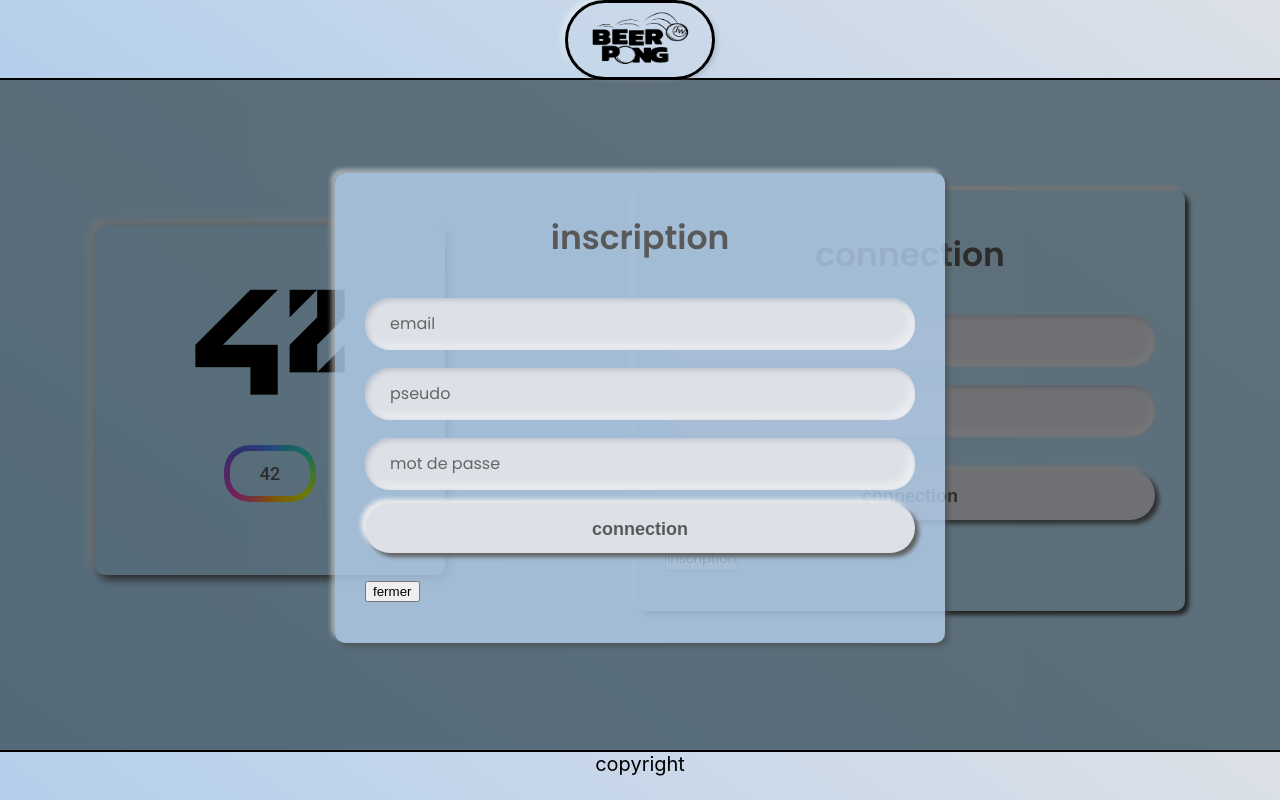
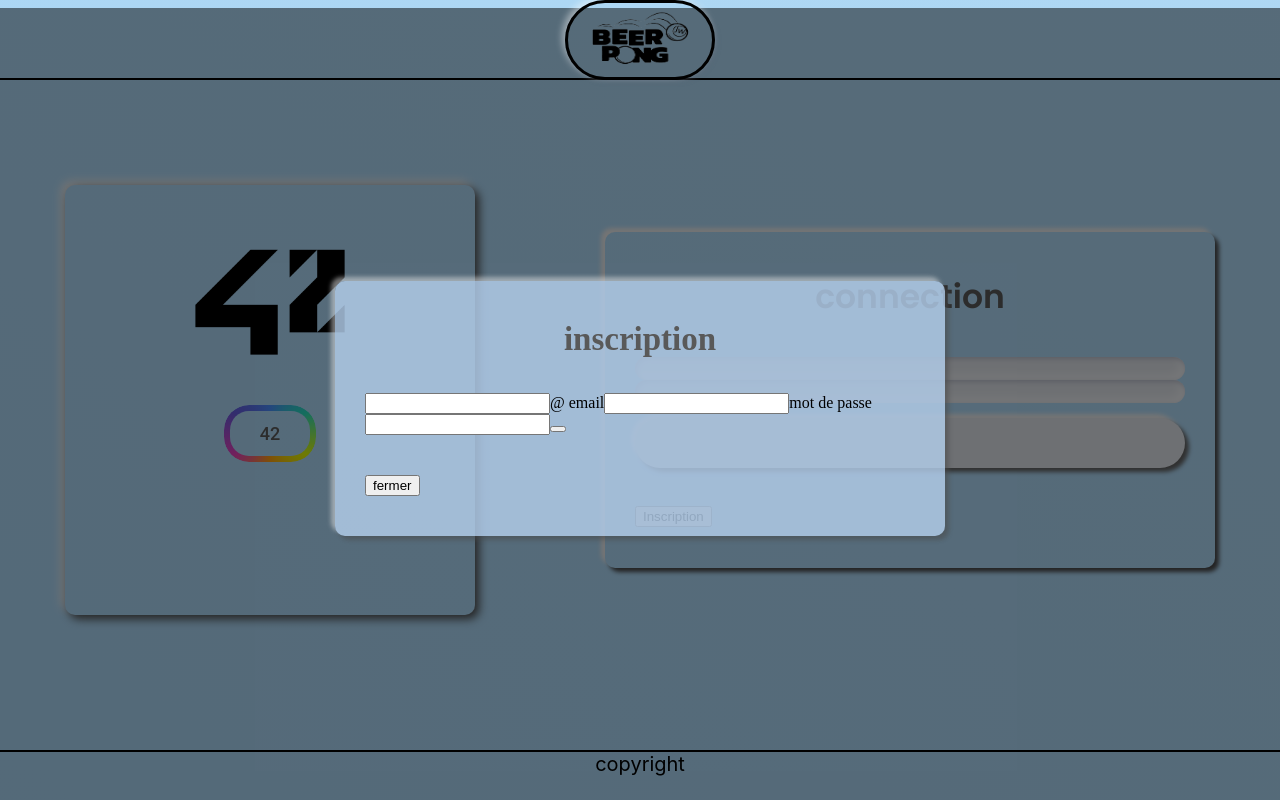
Before and after one commit to bbordere/ft_transcendence, a Vue app in the folder frontend/: page / in a window 1280 px wide. Both pictures are taken after a click on the button "Inscription". Built offline with nearby package versions, Linux system fonts and the light colour scheme.

Commit message:
attach back and front for auth WIP

```diff
--- a/frontend/src/App.vue
+++ b/frontend/src/App.vue
@@ -1,26 +1,6 @@
 <script setup lang="ts">
-import {ref} from 'vue'
-import field from "@/components/field.vue"
-import btn from "@/components/button.vue"
-import inscription from "@/components/inscription.vue"
 
-const showModal = ref(false)
-
-function onClick() {
-	connection.value = true
-}
-
-function display(input) {
-	console.log('App.vue : ' + input)
-}
-
-function connection(input) {
-	console.log("aled")
-}
-
-function backgroundColor() {
-
-}
+import auth from "@/components/auth.vue"
 
 </script>
 
@@ -30,26 +10,9 @@ function backgroundColor() {
 	<header>
 		<img class="logo" alt="logo" src="./assets/img/logo.png">
 	</header>
-	<div class="connection">
-		<div class= "co-42">
-			<img class="logo42" src="./assets/img/42.png" alt="logo 42">
-			<button class="btn42">42</button>
-		</div>
-		<div class= "co-email">
-			<span class="text">connection</span>
-			<form action="/aled" method="post">
-				<field str="pseudo / email" @updateInput = "pseudo => display(pseudo)" />
-				<field str="mot de passe" @updateInput = "password => display(password)" />
-				<btn type="submit" @updateInput = "co => connection(input)" />
-			</form>
-			<div class="inscription">
-				<button id="show-modal" @click="showModal = true">Inscription</button>
-			</div>
-			<Teleport to="body">
-				<inscription :show="showModal" @close="showModal = false" />
-			</Teleport>
-		</div>
-	</div>
+
+	<auth />
+
 	<footer>
 		<p class="copyright">copyright</p>
 	</footer>
@@ -74,7 +37,7 @@ body {
 	height: 100vh;
 	width: 100vw;
   --sinus:0.57357643635;
-  --d:10000px;
+  --d:50000px;
   background-color: #000;
   background: repeating-linear-gradient(35deg,	#c4e8f6e0,
 												#9ccef2e0,
@@ -92,63 +55,6 @@ body {
   }
 }
 
-.connection{
-	min-height: 350px;
-
-	height: 100vh;
-	width: 100vw;
-	display: flex;
-	flex-direction: row;
-	justify-content: space-around;
-	align-items: center;
-
-}
-.co-42{
-	width:350px;
-	height: 350px;
-
-	padding: 40px 30px;
-
-	background: inear-gradient(32deg,#03a8f4,#f441a6,#ffeb3b,#03a8f4);
-	border-radius: 10px;
-	box-shadow:  4px 4px 10px #474747,
-             -4px -4px 10px #eaeaea;
-}
-
-.co-42 .logo42{
-	height: 160x;
-	width: 160px;
-
-	display: block;
-	margin-left: auto;
-	margin-right: auto;
-}
-
-.co-email{
-	width:550px;
-	height: auto;
-	padding: 40px 30px;
-
-	background: inear-gradient(32deg,#03a8f4,#f441a6,#ffeb3b,#03a8f4);
-	border-radius: 10px;
-	box-shadow:  4px 4px 4px #474747,
-             -4px -4px 4px #eaeaea;
-}
-
-.co-email .text{
-	font-size: 33px;
-	font-weight: 600;
-	display: flex;
-	align-items: center;
-	flex-direction: column;
-	margin-bottom: 35px;
-	color: #595959;
-}
-
-.inscription {
-	padding-top: 40px;
-}
-
 header{
 	z-index: 10000;
 	position: absolute;
@@ -157,7 +63,6 @@ header{
 	left: 0px;
 	top: 0px;
 
-	background: linear-gradient(35deg, #B4CFEC, #DDE1E7);
 	border-bottom: 2px solid black;
 }
 
@@ -184,7 +89,6 @@ footer {
 	height: 50px;
 	bottom: 0px;
 
-	background: linear-gradient(35deg, #B4CFEC, #DDE1E7);
 	border-top: 2px solid black;
 }
 
@@ -203,82 +107,6 @@ footer .copyright {
 	color: black;
 }
 
-.btn42 {
-	color: #595959;
-	display: block;
-	margin-top: 20px;
-	margin-left: auto;
-	margin-right: auto;
-	--border-radius: 25px;
-	--border-width: 6px;
-	appearance: none;
-	position: relative;
-	padding: 1em 2em;
-	border: 0;
-	background: none;
-	font-family: "Roboto", Arial, "Segoe UI", sans-serif;
-	font-size: 18px;
-	font-weight: 500;
-	color: #fff;
-	z-index: 2;
-}
-
-.btn42::after {
-	color: #595959;
-
-	--m-i: linear-gradient(#000, #000);
-	--m-o: content-box, padding-box;
-	content: "";
-	position: absolute;
-	left: 0;
-	top: 0;
-	width: 100%;
-	height: 100%;
-	padding: var(--border-width);
-	border-radius: var(--border-radius);
-	background-image: conic-gradient(
-			#488cfb,
-			#29dbbc,
-			#ddf505,
-			#ff9f0e,
-			#e440bb,
-			#655adc,
-			#488cfb
-		);
-	-webkit-mask-image: var(--m-i), var(--m-i);
-	mask-image: var(--m-i), var(--m-i);
-	-webkit-mask-origin: var(--m-o);
-	mask-origin: var(--m-o);
-	-webkit-mask-clip: var(--m-o);
-	mask-composite: exclude;
-	-webkit-mask-composite: destination-out;
-	filter: hue-rotate(0);
-	animation: rotate-hue linear 500ms infinite;
-	animation-play-state: paused;
-}
-
-.btn42,
-.btn42:hover::after {
-	color: #595959;
-
-	animation-play-state: running;
-}
-
-@keyframes rotate-hue {
-	to {
-	filter: hue-rotate(1turn);
-	}
-}
-
-.btn42::after {
-	box-sizing: border-box;
-}
-
-.btn42:focus{
-	color: black;
-;
-
-}
 
 
 </style>
--- /dev/null
+++ b/frontend/src/components/auth.vue
@@ -0,0 +1,255 @@
+<script setup>
+
+import {ref} from "vue"
+import inscription from "@/components/inscription.vue"
+
+const email = ref('')
+const password = ref('')
+const showModal = ref(false)
+
+async function login(){
+const res = await fetch("http://localhost:3000/auth/login",
+            {
+                method: 'post',
+                headers: {
+                    'Content-Type': 'application/json'
+                },
+                body: JSON.stringify({
+                    email: email.value,
+                    password: password.value
+
+                })
+            })
+		}
+
+function connection() {
+	console.log(email.value)
+	console.log(password.value)
+}
+
+</script>
+
+<template>
+
+<div class="connection">
+	<div class= "co-42">
+		<img class="logo42" src="../assets/img/42.png" alt="logo 42">
+		<button class="btn42">42</button>
+	</div>
+	<div class= "co-email">
+		<span class="text">connection</span>
+		<div class="form">
+			<input type="email" v-model="email" />
+			<label>@ email</label>
+			<label>mot de passe</label>
+			<input type="text" v-model="password" />
+			<button @click="login" />
+		</div>
+		<div class="inscription">
+			<button id="show-modal" @click="showModal = true">Inscription</button>
+		</div>
+		<Teleport to="body">
+			<inscription :show="showModal" @close="showModal = false" />
+		</Teleport>
+	</div>
+</div>
+
+</template>
+
+<style scoped>
+
+.connection{
+	min-height: 350px;
+
+	height: 100vh;
+	width: 100vw;
+	display: flex;
+	flex-direction: row;
+	justify-content: space-around;
+	align-items: center;
+
+}
+.co-42{
+	width:350px;
+	height: 350px;
+
+	padding: 40px 30px;
+
+	background: inear-gradient(32deg,#03a8f4,#f441a6,#ffeb3b,#03a8f4);
+	border-radius: 10px;
+	box-shadow:  4px 4px 10px #474747,
+             -4px -4px 10px #eaeaea;
+}
+
+.co-42 .logo42{
+	height: 160x;
+	width: 160px;
+
+	display: block;
+	margin-left: auto;
+	margin-right: auto;
+}
+
+.co-email{
+	display: flex;
+	flex-direction: column;
+	width:550px;
+	height: auto;
+	padding: 40px 30px;
+
+	background: inear-gradient(32deg,#03a8f4,#f441a6,#ffeb3b,#03a8f4);
+	border-radius: 10px;
+	box-shadow:  4px 4px 4px #474747,
+             -4px -4px 4px #eaeaea;
+}
+
+.co-email .text{
+	font-size: 33px;
+	font-weight: 600;
+	display: flex;
+	align-items: center;
+	flex-direction: column;
+	margin-bottom: 35px;
+	color: #595959;
+}
+
+.btn42 {
+	color: #595959;
+	display: block;
+	margin-top: 20px;
+	margin-left: auto;
+	margin-right: auto;
+	--border-radius: 25px;
+	--border-width: 6px;
+	appearance: none;
+	position: relative;
+	padding: 1em 2em;
+	border: 0;
+	background: none;
+	font-family: "Roboto", Arial, "Segoe UI", sans-serif;
+	font-size: 18px;
+	font-weight: 500;
+	color: #fff;
+	z-index: 2;
+}
+
+.btn42::after {
+	color: #595959;
+
+	--m-i: linear-gradient(#000, #000);
+	--m-o: content-box, padding-box;
+	content: "";
+	position: absolute;
+	left: 0;
+	top: 0;
+	width: 100%;
+	height: 100%;
+	padding: var(--border-width);
+	border-radius: var(--border-radius);
+	background-image: conic-gradient(
+			#488cfb,
+			#29dbbc,
+			#ddf505,
+			#ff9f0e,
+			#e440bb,
+			#655adc,
+			#488cfb
+		);
+	-webkit-mask-image: var(--m-i), var(--m-i);
+	mask-image: var(--m-i), var(--m-i);
+	-webkit-mask-origin: var(--m-o);
+	mask-origin: var(--m-o);
+	-webkit-mask-clip: var(--m-o);
+	mask-composite: exclude;
+	-webkit-mask-composite: destination-out;
+	filter: hue-rotate(0);
+	animation: rotate-hue linear 500ms infinite;
+	animation-play-state: paused;
+}
+
+.btn42,
+.btn42:hover::after {
+	color: #595959;
+
+	animation-play-state: running;
+}
+
+@keyframes rotate-hue {
+	to {
+	filter: hue-rotate(1turn);
+	}
+}
+
+.btn42::after {
+	box-sizing: border-box;
+}
+
+.btn42:focus{
+	color: black;
+;
+
+}
+
+.form{
+	height: auto;
+	width: auto;
+	display: flex;
+	flex-direction: column;
+	padding-bottom: 20px;
+}
+.form input{
+	padding-left: 25px;
+	padding-right: 25px;
+	outline: none;
+	border: none;
+	font-size: 18px;
+	background: #dde1e7;
+	color: #595959;
+	border-radius: 25px;
+	box-shadow: inset 2px 2px 5px #BABECC,
+				inset -5px -5px 10px #ffffff73;
+}
+.form input:focus{
+	box-shadow: inset 1px 1px 2px #BABECC,
+				inset -1px -1px 2px #ffffff73;
+}
+.form span{
+	position: absolute;
+	color: #595959;
+	width: 50px;
+	line-height: 50px;
+}
+.form label{
+	position: absolute;
+	top: 50%;
+	transform: translateY(-50%);
+	left: 25px;
+	pointer-events: none;
+	color: #666666;
+}
+.form input:valid ~ label{
+	opacity: 0;
+}
+.form button{
+	margin: 15px 0;
+	width: 100%;
+	height: 50px;
+	font-size: 18px;
+	line-height: 50px;
+	font-weight: 600;
+	background: #dde1e7;
+	border-radius: 25px;
+	border: none;
+	outline: none;
+	cursor: pointer;
+	color: #595959;
+	box-shadow:  4px 4px 4px #616161,
+             -4px -4px 4px #eaeaea;
+}
+.form button:focus{
+	color: #3498db;
+	box-shadow:  4px 4px 4px #606060,
+             -4px -4px 4px #c9c9c9;
+}
+
+</style>
--- a/frontend/src/components/inscription.vue
+++ b/frontend/src/components/inscription.vue
@@ -1,9 +1,26 @@
 <script setup>
 import { ref } from 'vue'
-import field from "@/components/field.vue"
-import btn from "@/components/button.vue"
 
 const props = defineProps({show: Boolean})
+const email = ref('')
+const pseudo = ref('')
+const password = ref('')
+
+async function register(){
+const res = await fetch("http://localhost:3000/auth/register",
+            {
+                method: 'post',
+                headers: {
+                    'Content-Type': 'application/json'
+                },
+                body: JSON.stringify({
+                    email: email.value,
+                    name: pseudo.value,
+                    password: password.value
+
+                })
+            })
+		}
 </script>
 
 <template>
@@ -12,12 +29,14 @@ const props = defineProps({show: Boolean})
       <div class="modal-container">
         <div class="modal-body">
 			<span class="text">inscription</span>
-			<form action="/aled">
-				<field str="email" @updateInput = "email => display(email)" />
-				<field str="pseudo" @updateInput = "pseudo => display(pseudo)" />
-				<field str="mot de passe" @updateInput = "password => display(password)" />
-				<btn type="submit" @updateInput = "co => connection(input)" />
-			</form>
+			<div class="form">
+				<input type="email" v-model="email" />
+				<label>@ email</label>
+				<input type="pseudo" v-model="pseudo" />
+				<label>mot de passe</label>
+				<input type="text" v-model="password" />
+				<button @click="register" />
+			</div>
 			<div class="modal-footer">
 				<button class="btn-fermer" @click="$emit('close')">fermer</button>
 			</div>
```
Also changed, not shown: 1 other file (tests, documents, lock files or other folders).
